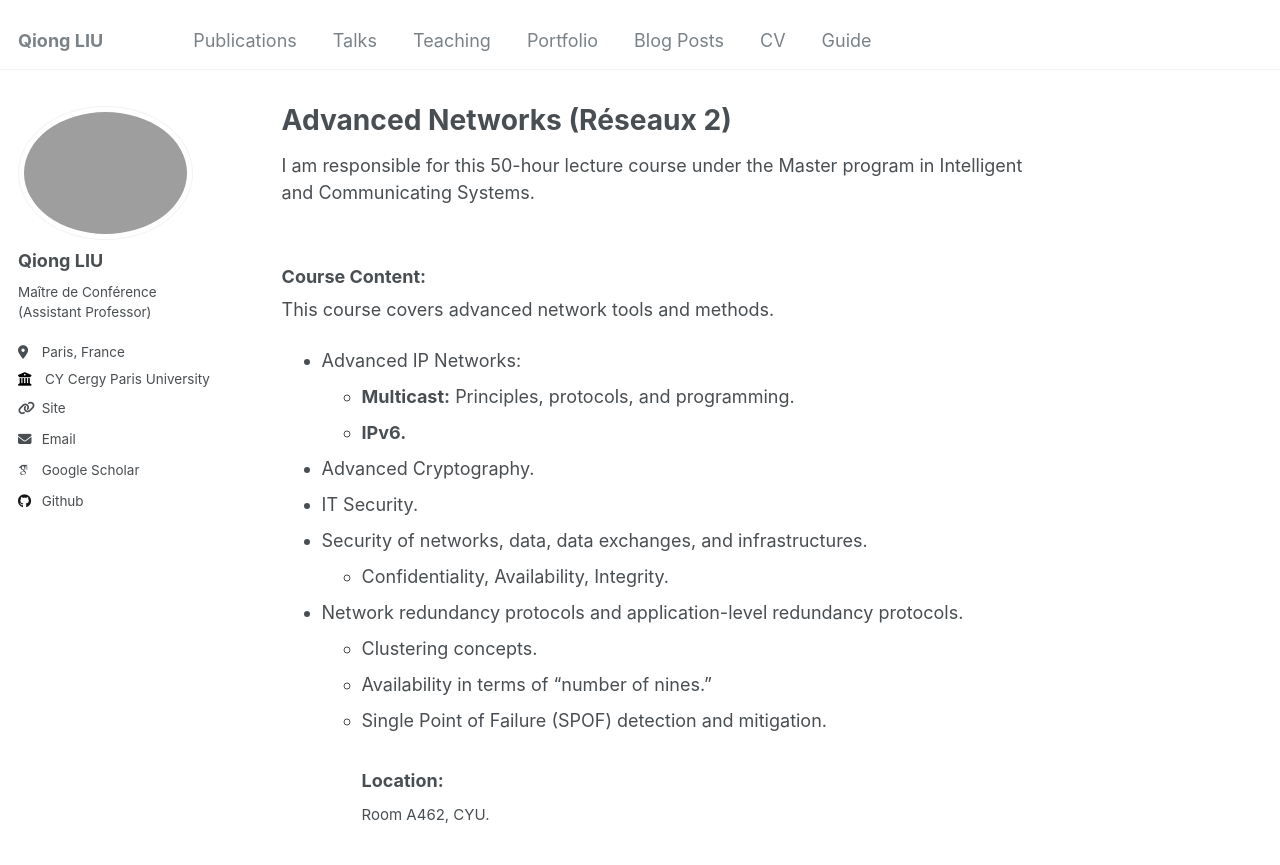
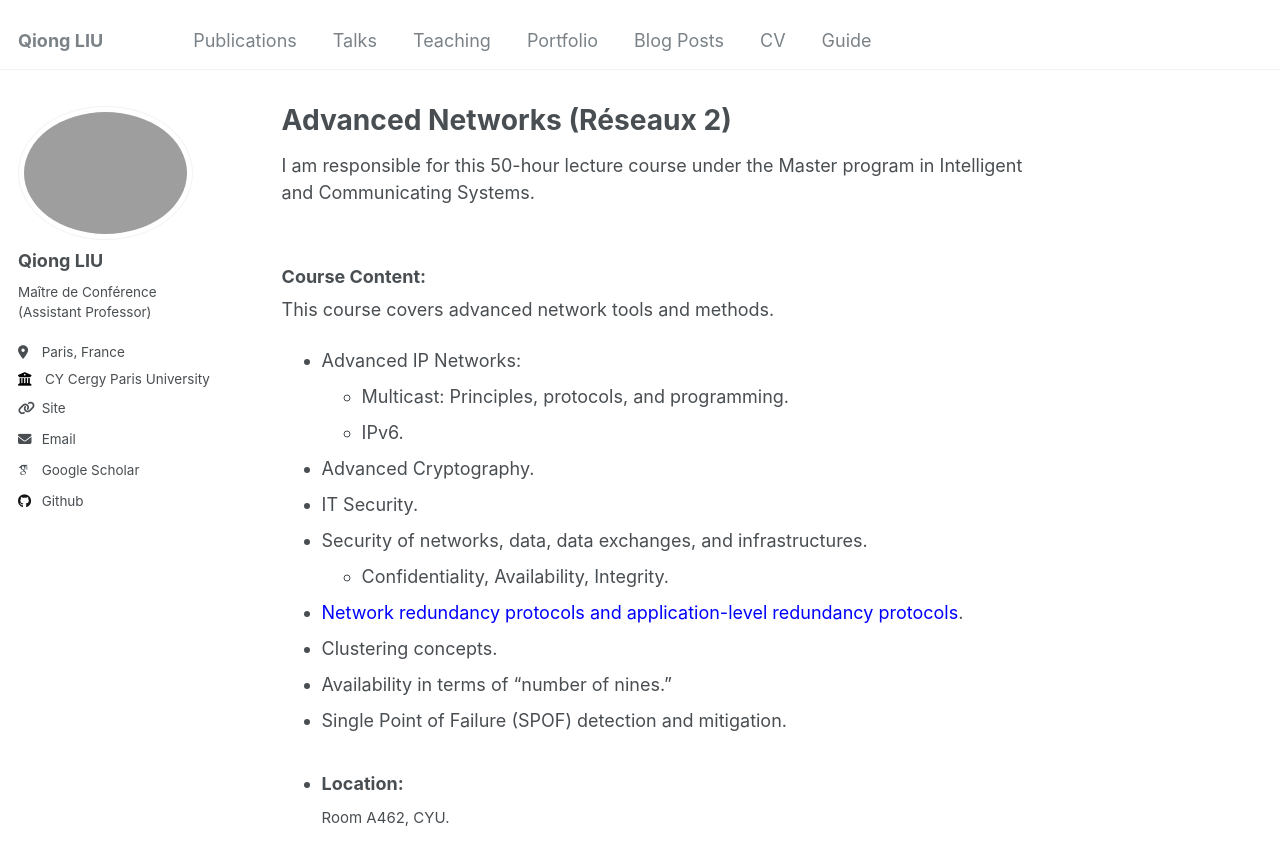
Before and after one commit to evesiphus/evesiphus.github.io, a Jekyll site: the page built from _teaching/2025-spring-teach-reseau.md, in a window 1280 px wide and 900 px high. Shown: the top 865 px of the window. Built offline with Jekyll 4.4.1, drawn with Linux system fonts in a browser that asks for light colours; some web fonts are replaced; some of the changed lines change nothing that is shown.

Commit message:
Update and rename 2015-spring-teaching-2.md to 2025-spring-teach-reseau.md

```diff
--- a/_teaching/2015-spring-teaching-2.md
+++ b/_teaching/2025-spring-teach-reseau.md
@@ -3,25 +3,23 @@ title: "Advanced Networks (Réseaux 2)"
 collection: teaching
 type: "I am responsible for this 50-hour lecture course under the Master program in Intelligent and Communicating Systems."
 permalink: /teaching/advanced-networks
-venue: "CYU"
 academic_year: "(2024-2025)"
-date: 2024-09-01
 program: Master
-location: "Paris, France"
 ---
 
 ### Course Content:
 This course covers advanced network tools and methods.
 - Advanced IP Networks:
-  - **Multicast:** Principles, protocols, and programming.
-  - **IPv6.**
+  - Multicast: Principles, protocols, and programming.
+  - IPv6.
 - Advanced Cryptography.
 - IT Security.
 - Security of networks, data, data exchanges, and infrastructures.
   - Confidentiality, Availability, Integrity.
-- Network redundancy protocols and application-level redundancy protocols.
+-  <span style="color:blue;">Network redundancy protocols and application-level redundancy protocols</span>.
   - Clustering concepts.
   - Availability in terms of "number of nines."
   - Single Point of Failure (SPOF) detection and mitigation.
+  -
 ### Location:
 <span style="font-size: smaller;">Room A462, CYU.</span>
```
